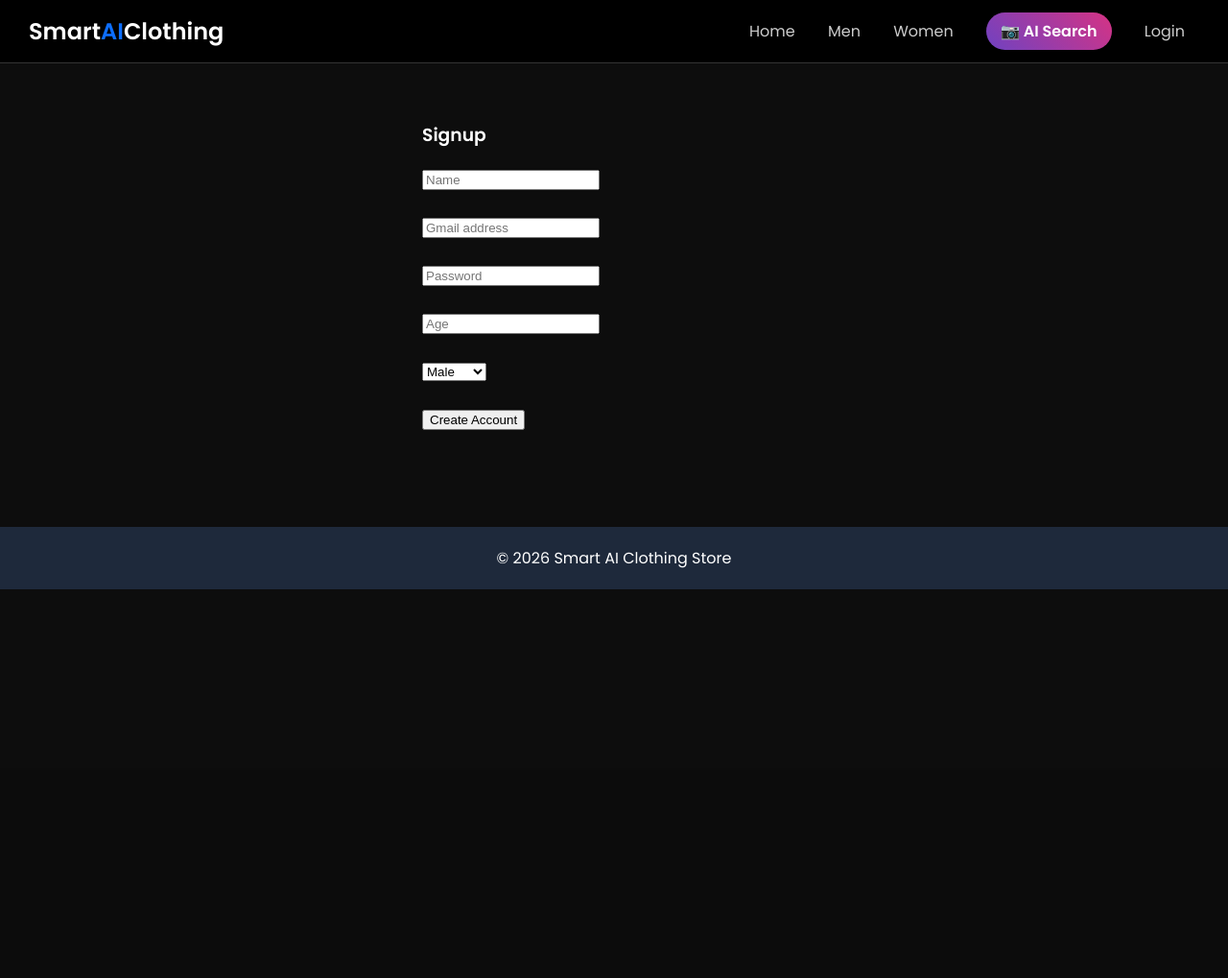
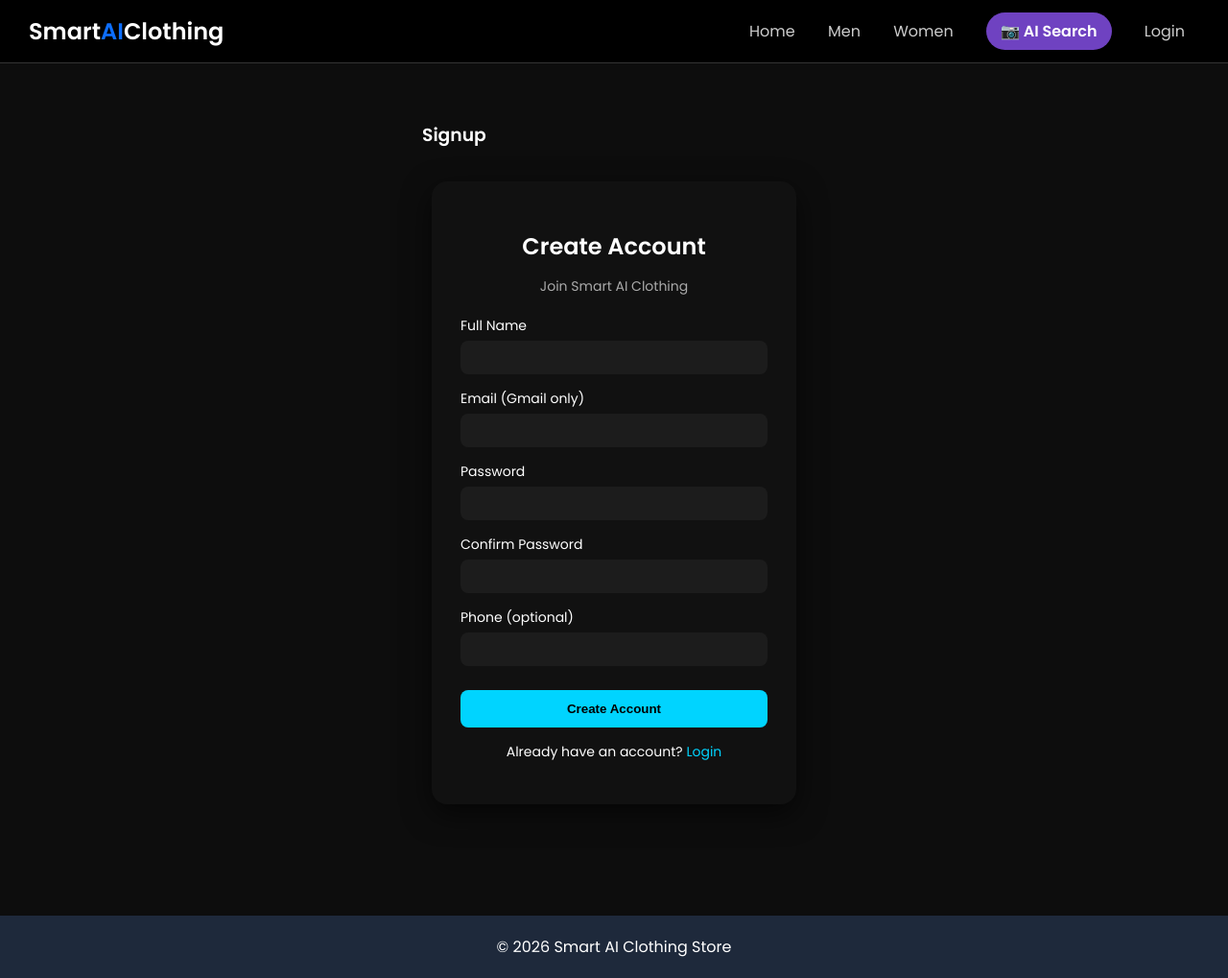
Before and after one commit to Ary2006/smart_ai_clothing, a PHP site: page /smart_ai_clothing/signup.php in a window 1280 px wide. Shown: the whole page at 96% size. Before the commit the page ends 614 px from the top, so only its background shows below. Run offline with PHP 8.4, Linux system fonts and the light colour scheme.

Commit message:
`Refactored admin dashboard and login/signup pages with new CSS styles and layout`

```diff
--- a/css/admin.css
+++ b/css/admin.css
@@ -1,60 +1,182 @@
-/* Admin specific overrides */
+/* =========================
+   ADMIN DASHBOARD (DARK UI)
+   ========================= */
 
-table {
-  border-collapse: collapse;
-  background: #fff;
+/* Table */
+.admin-table {
+    width: 100%;
+    border-collapse: collapse;
 }
 
-th {
-  background: #2563eb;
-  color: white;
+.admin-table th {
+    background: #1c1c1c;
+    color: #aaa;
+    text-align: left;
+    padding: 12px;
 }
 
-td, th {
-  padding: 10px;
+.admin-table td {
+    padding: 12px;
+    border-bottom: 1px solid #222;
 }
 
-.card h3 {
-  margin-top: 0;
+.admin-table tr:hover {
+    background: #1a1a1a;
 }
+
+/* Product Image */
+.product-thumb {
+    width: 50px;
+    height: 50px;
+    object-fit: cover;
+    border-radius: 6px;
+}
+
+/* Buttons */
+.edit-btn {
+    color: #0d6efd;
+    text-decoration: none;
+    margin-right: 10px;
+}
+
+.delete-btn {
+    color: #dc3545;
+    text-decoration: none;
+}
+
+/* Admin Card */
+.admin-card {
+    background: #111;
+    padding: 20px;
+    border-radius: 16px;
+}
+
+/* Header section */
+.admin-header {
+    display: flex;
+    justify-content: space-between;
+    align-items: center;
+    margin-bottom: 20px;
+}
+
+/* Buttons */
+.action-btn {
+    background: #1c1c1c;
+    padding: 8px 14px;
+    border-radius: 8px;
+    color: white;
+    text-decoration: none;
+}
+
+.action-btn:hover {
+    background: #00d4ff;
+    color: black;
+}
+
+/* AI button */
+.ai-btn {
+    background: #6f42c1;
+}
+
 /* =========================
-   ADMIN FORM STYLING
+   SIDEBAR ADMIN PANEL
    ========================= */
 
-.admin-form {
-  max-width: 600px;
-  background: #fff;
-  padding: 25px;
-  border-radius: 8px;
+.admin-layout {
+    display: flex;
+    min-height: calc(100vh - 60px);
 }
 
-.admin-form label {
-  display: block;
-  font-weight: 600;
-  margin-bottom: 6px;
-  color: #1e293b;
+/* Sidebar */
+.admin-sidebar {
+    width: 220px;
+    background: #0a0a0a;
+    padding: 20px;
+    display: flex;
+    flex-direction: column;
 }
 
-.admin-form input,
-.admin-form select,
-.admin-form textarea {
-  width: 100%;
-  padding: 10px;
-  border: 1px solid #cbd5e1;
-  border-radius: 6px;
-  margin-bottom: 15px;
-  font-size: 14px;
+.admin-sidebar .logo {
+    margin-bottom: 20px;
 }
 
-.admin-form input[type="file"] {
-  padding: 6px;
+.admin-sidebar a {
+    color: #aaa;
+    text-decoration: none;
+    padding: 10px;
+    border-radius: 8px;
+    margin-bottom: 8px;
+    transition: 0.3s;
 }
 
-.admin-form textarea {
-  resize: vertical;
-  min-height: 80px;
+.admin-sidebar a:hover,
+.admin-sidebar a.active {
+    background: #00d4ff;
+    color: black;
 }
 
-.admin-form button {
-  margin-top: 10px;
+/* Main */
+.admin-main {
+    flex: 1;
+    padding: 30px;
 }
+
+/* Header */
+.admin-header {
+    margin-bottom: 20px;
+}
+
+/* Card */
+.admin-card {
+    background: #111;
+    padding: 20px;
+    border-radius: 16px;
+}
+
+/* Table */
+.admin-table {
+    width: 100%;
+    border-collapse: collapse;
+}
+
+.admin-table th {
+    background: #1c1c1c;
+    color: #aaa;
+    padding: 12px;
+    text-align: left;
+}
+
+.admin-table td {
+    padding: 12px;
+    border-bottom: 1px solid #222;
+}
+
+.admin-table tr:hover {
+    background: #1a1a1a;
+}
+
+/* Image */
+.product-thumb {
+    width: 50px;
+    height: 50px;
+    object-fit: cover;
+    border-radius: 6px;
+}
+
+/* Actions */
+.edit-btn {
+    color: #0d6efd;
+    margin-right: 10px;
+    text-decoration: none;
+}
+
+.delete-btn {
+    color: #dc3545;
+    text-decoration: none;
+}
+
+/* Price */
+.price {
+    color: #00d4ff;
+    font-weight: bold;
+}
--- a/css/auth.css
+++ b/css/auth.css
@@ -0,0 +1,208 @@
+.login-page {
+    min-height: calc(100vh - 120px);
+}
+
+/* Page layout */
+.login-page {
+    display: flex;
+    justify-content: center;
+    align-items: center;
+    height: 80vh;
+}
+
+/* Box */
+.login-box {
+    width: 100%;
+    max-width: 380px;
+    background: #111;
+    padding: 30px;
+    border-radius: 16px;
+    box-shadow: 0 10px 30px rgba(0, 0, 0, 0.6);
+    text-align: center;
+}
+
+/* Title */
+.login-box h2 {
+    margin-bottom: 5px;
+}
+
+.subtitle {
+    font-size: 14px;
+    color: #aaa;
+    margin-bottom: 20px;
+}
+
+/* Inputs */
+.input-group {
+    text-align: left;
+    margin-bottom: 15px;
+}
+
+.input-group label {
+    font-size: 14px;
+    margin-bottom: 5px;
+    display: block;
+}
+
+.input-group input,
+.input-group select {
+    width: 100%;
+    padding: 10px;
+    border-radius: 8px;
+    border: none;
+    background: #1c1c1c;
+    color: white;
+    outline: none;
+}
+
+/* Button */
+.login-btn {
+    width: 100%;
+    padding: 12px;
+    margin-top: 10px;
+    border: none;
+    border-radius: 8px;
+    background: #00d4ff;
+    color: black;
+    font-weight: bold;
+    cursor: pointer;
+    transition: 0.3s;
+}
+
+.login-btn:hover {
+    background: #00aacc;
+}
+
+/* Error */
+.error {
+    color: #ff4d4d;
+    margin-bottom: 10px;
+}
+
+/* Signup */
+.signup-text {
+    margin-top: 15px;
+    font-size: 14px;
+}
+
+.signup-text a {
+    color: #00d4ff;
+    text-decoration: none;
+}
+
+body {
+    margin: 0;
+    font-family: Arial, sans-serif;
+    background: #111;
+    color: #fff;
+}
+
+.navbar {
+    display: flex;
+    justify-content: space-between;
+    align-items: center;
+    background: #000;
+    padding: 15px 30px;
+    border-bottom: 1px solid #333;
+}
+
+.nav-links a {
+    color: #ccc;
+    text-decoration: none;
+    margin: 0 15px;
+    font-size: 16px;
+}
+
+.nav-links a:hover {
+    color: #fff;
+}
+
+/* The AI Button Style */
+.ai-btn {
+    color: white !important;
+    padding: 8px 15px;
+    border-radius: 20px;
+    font-weight: bold;
+}
+
+.search-container input {
+    padding: 8px;
+    border-radius: 5px;
+    border: none;
+}
+
+/* Container */
+.products-container {
+    display: grid;
+    grid-template-columns: repeat(auto-fit, minmax(250px, 1fr));
+    gap: 25px;
+    padding: 20px 0;
+}
+
+/* Card */
+.product-card {
+    background: #111;
+    border-radius: 16px;
+    overflow: hidden;
+    transition: 0.3s ease;
+    box-shadow: 0 4px 15px rgba(0, 0, 0, 0.4);
+}
+
+.product-card:hover {
+    transform: translateY(-8px);
+    box-shadow: 0 10px 25px rgba(0, 0, 0, 0.6);
+}
+
+/* Image */
+.product-image {
+    display: block;
+    width: 100%;
+    height: 260px;
+    overflow: hidden;
+}
+
+.product-image img {
+    width: 100%;
+    height: 100%;
+    object-fit: cover;
+}
+
+/* Info */
+.product-info {
+    padding: 15px;
+}
+
+.product-info h3 {
+    font-size: 18px;
+    margin-bottom: 8px;
+}
+
+.product-info a {
+    text-decoration: none;
+    color: white;
+}
+
+.product-info a:hover {
+    color: #00d4ff;
+}
+
+.price {
+    font-size: 16px;
+    font-weight: bold;
+    color: #00d4ff;
+}
+
+.rating {
+    font-size: 14px;
+    color: #aaa;
+}
+
+body {
+    background: #0d0d0d;
+    color: white;
+    font-family: 'Poppins', sans-serif;
+}
+
+.container {
+    padding: 20px 40px;
+}
--- a/header.php
+++ b/header.php
@@ -10,129 +10,16 @@ $base_url = "http://localhost/smart_ai_clothing/";
 <html lang="en">
 
 <head>
+
+    <link rel="stylesheet" href="<?= $base_url ?>css/common.css">
+    <link rel="stylesheet" href="<?= $base_url ?>css/home.css">
+    <link rel="stylesheet" href="<?= $base_url ?>css/auth.css">
+    <link rel="stylesheet" href="<?= $base_url ?>css/admin.css">
+
     <link href="https://fonts.googleapis.com/css2?family=Poppins:wght@300;400;600&display=swap" rel="stylesheet">
     <meta charset="UTF-8">
     <meta name="viewport" content="width=device-width, initial-scale=1.0">
     <title>Smart AI Clothing</title>
-    <style>
-        body {
-            margin: 0;
-            font-family: Arial, sans-serif;
-            background: #111;
-            color: #fff;
-        }
-
-        .navbar {
-            display: flex;
-            justify-content: space-between;
-            align-items: center;
-            background: #000;
-            padding: 15px 30px;
-            border-bottom: 1px solid #333;
-        }
-
-        .nav-links a {
-            color: #ccc;
-            text-decoration: none;
-            margin: 0 15px;
-            font-size: 16px;
-        }
-
-        .nav-links a:hover {
-            color: #fff;
-        }
-
-        /* The Magic AI Button Style */
-        .ai-btn {
-            background: linear-gradient(45deg, #6f42c1, #d63384);
-            color: white !important;
-            padding: 8px 15px;
-            border-radius: 20px;
-            font-weight: bold;
-        }
-
-        .search-container input {
-            padding: 8px;
-            border-radius: 5px;
-            border: none;
-        }
-
-        /* Container */
-        .products-container {
-            display: grid;
-            grid-template-columns: repeat(auto-fit, minmax(250px, 1fr));
-            gap: 25px;
-            padding: 20px 0;
-        }
-
-        /* Card */
-        .product-card {
-            background: #111;
-            border-radius: 16px;
-            overflow: hidden;
-            transition: 0.3s ease;
-            box-shadow: 0 4px 15px rgba(0, 0, 0, 0.4);
-        }
-
-        .product-card:hover {
-            transform: translateY(-8px);
-            box-shadow: 0 10px 25px rgba(0, 0, 0, 0.6);
-        }
-
-        /* Image */
-        .product-image {
-            display: block;
-            width: 100%;
-            height: 260px;
-            overflow: hidden;
-        }
-
-        .product-image img {
-            width: 100%;
-            height: 100%;
-            object-fit: cover;
-        }
-
-        /* Info */
-        .product-info {
-            padding: 15px;
-        }
-
-        .product-info h3 {
-            font-size: 18px;
-            margin-bottom: 8px;
-        }
-
-        .product-info a {
-            text-decoration: none;
-            color: white;
-        }
-
-        .product-info a:hover {
-            color: #00d4ff;
-        }
-
-        .price {
-            font-size: 16px;
-            font-weight: bold;
-            color: #00d4ff;
-        }
-
-        .rating {
-            font-size: 14px;
-            color: #aaa;
-        }
-
-        body {
-            background: #0d0d0d;
-            color: white;
-            font-family: 'Poppins', sans-serif;
-        }
-
-        .container {
-            padding: 20px 40px;
-        }
-    </style>
 </head>
 
 <body>
--- a/signup.php
+++ b/signup.php
@@ -5,19 +5,22 @@ $error = "";
 
 if ($_SERVER["REQUEST_METHOD"] === "POST") {
 
-    // Gmail-only validation
     if (!str_ends_with($_POST['email'], '@gmail.com')) {
         $error = "Only Gmail addresses are allowed";
-    } else {
+    }
 
-        $name   = $conn->real_escape_string($_POST['name']);
-        $email  = $conn->real_escape_string($_POST['email']);
-        $age    = (int)$_POST['age'];
-        $gender = $conn->real_escape_string($_POST['gender']);
-        $pass   = password_hash($_POST['password'], PASSWORD_DEFAULT);
+    elseif ($_POST['password'] !== $_POST['confirm_password']) {
+        $error = "Passwords do not match";
+    }
 
-        $sql = "INSERT INTO users (name,email,password,age,gender)
-                VALUES ('$name','$email','$pass',$age,'$gender')";
+    else {
+        $name  = $conn->real_escape_string($_POST['name']);
+        $email = $conn->real_escape_string($_POST['email']);
+        $phone = $conn->real_escape_string($_POST['phone']);
+        $pass  = password_hash($_POST['password'], PASSWORD_DEFAULT);
+
+        $sql = "INSERT INTO users (name,email,password,phone)
+                VALUES ('$name','$email','$pass','$phone')";
 
         if ($conn->query($sql)) {
             header("Location: login.php");
@@ -32,26 +35,61 @@ if ($_SERVER["REQUEST_METHOD"] === "POST") {
 <?php include 'header.php'; ?>
 
 <div class="container">
-  <div class="card" style="max-width:400px;margin:40px auto">
+  <div style="max-width:400px;margin:40px auto">
     <h3>Signup</h3>
 
-    <?php if($error): ?>
+    <?php if ($error): ?>
       <p style="color:red"><?= $error ?></p>
     <?php endif; ?>
 
-    <form method="post">
-      <input name="name" placeholder="Name" required><br><br>
-      <input name="email" placeholder="Gmail address" required><br><br>
-      <input type="password" name="password" placeholder="Password" required><br><br>
-      <input type="number" name="age" placeholder="Age"><br><br>
+    <div class="login-page">
+      <div class="login-box">
 
-      <select name="gender">
-        <option value="Male">Male</option>
-        <option value="Female">Female</option>
-      </select><br><br>
+        <h2>Create Account</h2>
+        <p class="subtitle">Join Smart AI Clothing</p>
 
-      <button class="btn">Create Account</button>
-    </form>
+        <?php if ($error): ?>
+          <p class="error"><?= $error ?></p>
+        <?php endif; ?>
+
+        <form method="post">
+
+          <div class="input-group">
+            <label>Full Name</label>
+            <input name="name" required>
+          </div>
+
+          <div class="input-group">
+            <label>Email (Gmail only)</label>
+            <input type="email" name="email" required>
+          </div>
+
+          <div class="input-group">
+            <label>Password</label>
+            <input type="password" name="password" required>
+          </div>
+
+          <div class="input-group">
+            <label>Confirm Password</label>
+            <input type="password" name="confirm_password" required>
+          </div>
+
+          <div class="input-group">
+            <label>Phone (optional)</label>
+            <input type="text" name="phone">
+          </div>
+
+          <button class="login-btn">Create Account</button>
+
+        </form>
+
+        <p class="signup-text">
+          Already have an account?
+          <a href="login.php">Login</a>
+        </p>
+
+      </div>
+    </div>
   </div>
 </div>
 
```
Also changed, not shown: admin/dashboard.php (+39 -23 lines), login.php (+17 -12 lines).
